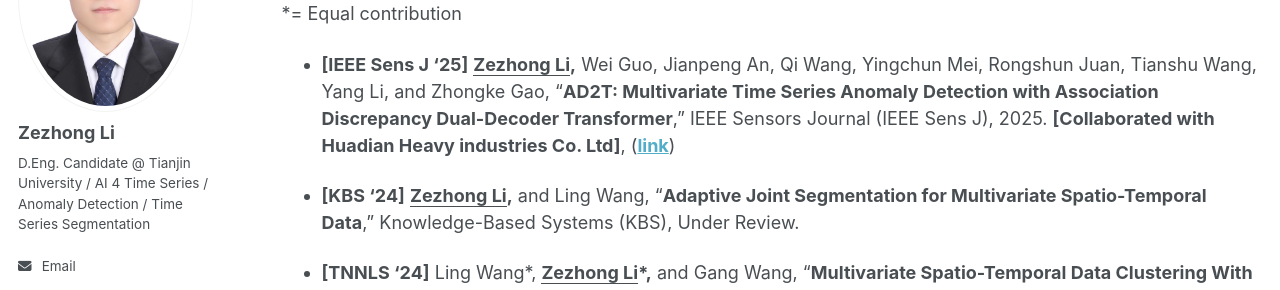
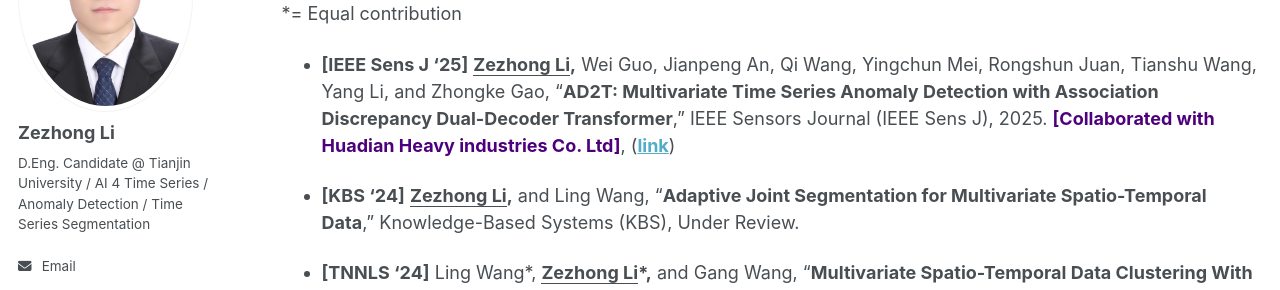
Before and after one commit to lzz19980125/lzz19980125.github.io, a Jekyll site: the page built from _pages/publications.md, in a window 1280 px wide. Shown: the part 224-514 px from the top of the page. Built offline with Jekyll 4.4.1, drawn with Linux system fonts in a browser that asks for light colours; some web fonts are replaced.

Commit message:
Update publications.md

```diff
--- a/_pages/publications.md
+++ b/_pages/publications.md
@@ -9,7 +9,7 @@
 
 *= Equal contribution
 
-- **[IEEE Sens J '25]** **<u>Zezhong Li</u>,** Wei Guo, Jianpeng An, Qi Wang, Yingchun Mei, Rongshun Juan, Tianshu Wang, Yang Li, and Zhongke Gao, “**AD2T: Multivariate Time Series Anomaly Detection with Association Discrepancy Dual-Decoder Transformer**,” IEEE Sensors Journal (IEEE Sens J), 2025. <span style="color:rgb(72,78,83)">**[Collaborated with Huadian Heavy industries Co. Ltd]**</span>, ([**link**](https://ieeexplore.ieee.org/document/10906418))
+- **[IEEE Sens J '25]** **<u>Zezhong Li</u>,** Wei Guo, Jianpeng An, Qi Wang, Yingchun Mei, Rongshun Juan, Tianshu Wang, Yang Li, and Zhongke Gao, “**AD2T: Multivariate Time Series Anomaly Detection with Association Discrepancy Dual-Decoder Transformer**,” IEEE Sensors Journal (IEEE Sens J), 2025. <span style="color:rgb(78,0,124)">**[Collaborated with Huadian Heavy industries Co. Ltd]**</span>, ([**link**](https://ieeexplore.ieee.org/document/10906418))
 
 - **[KBS '24]** **<u>Zezhong Li</u>,** and Ling Wang, “**Adaptive Joint Segmentation for Multivariate Spatio-Temporal Data**,” Knowledge-Based Systems (KBS), Under Review.
 
```
